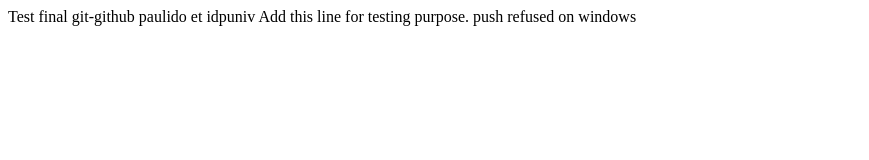
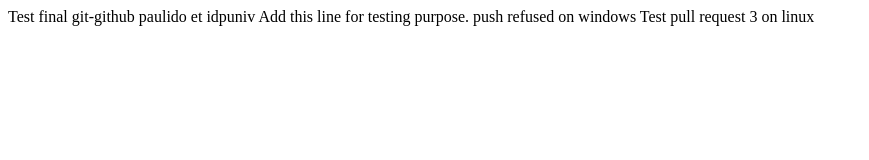
Before and after one commit to paulido/TD, a plain HTML site: page index.html in a window 1280 px wide. Shown: the whole page, without its empty margins (0-869 px from the left). Drawn offline with Linux system fonts and the light colour scheme.

Commit message:
test pull request 3

```diff
--- a/index.html
+++ b/index.html
@@ -9,5 +9,6 @@
 <body>
     Test final git-github paulido et idpuniv
     Add this line for testing purpose. push refused on windows
+    Test pull request 3 on linux
 </body>
 </html>
```
